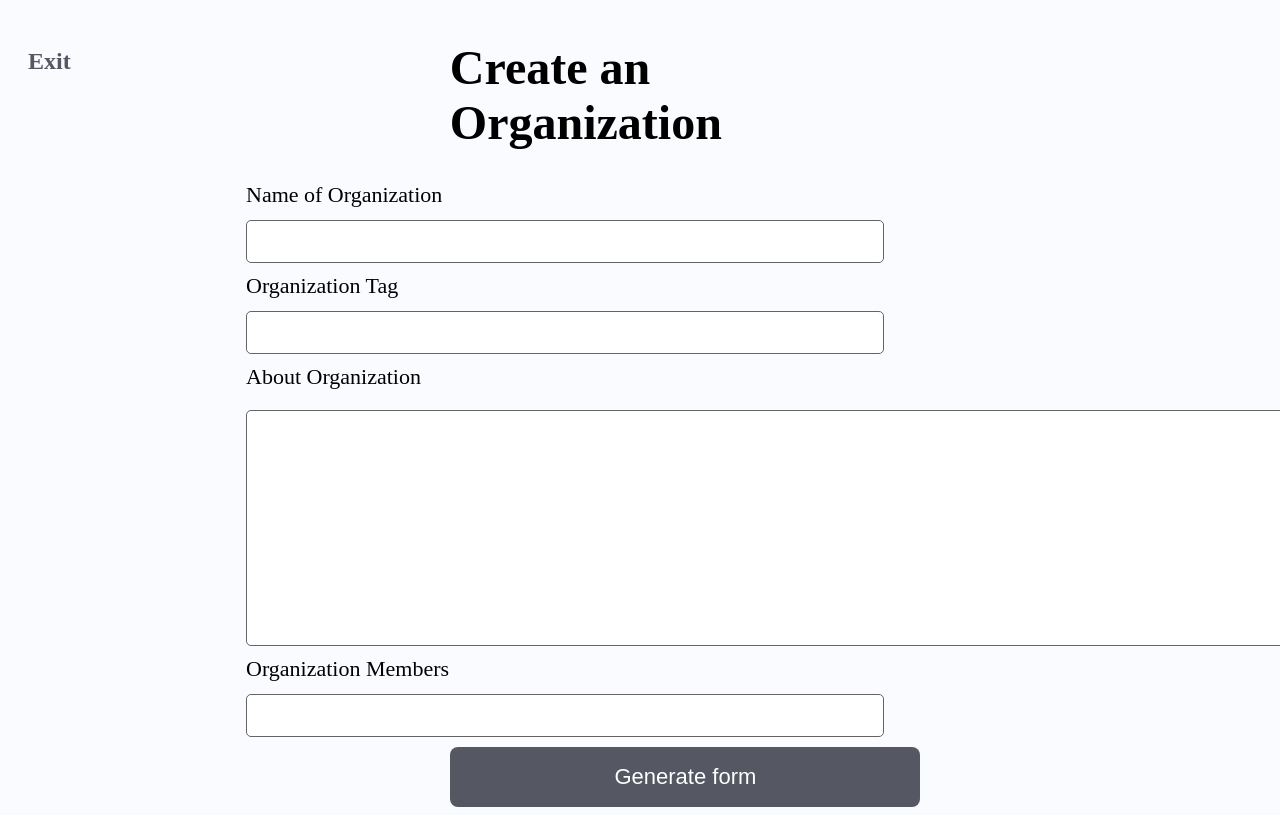
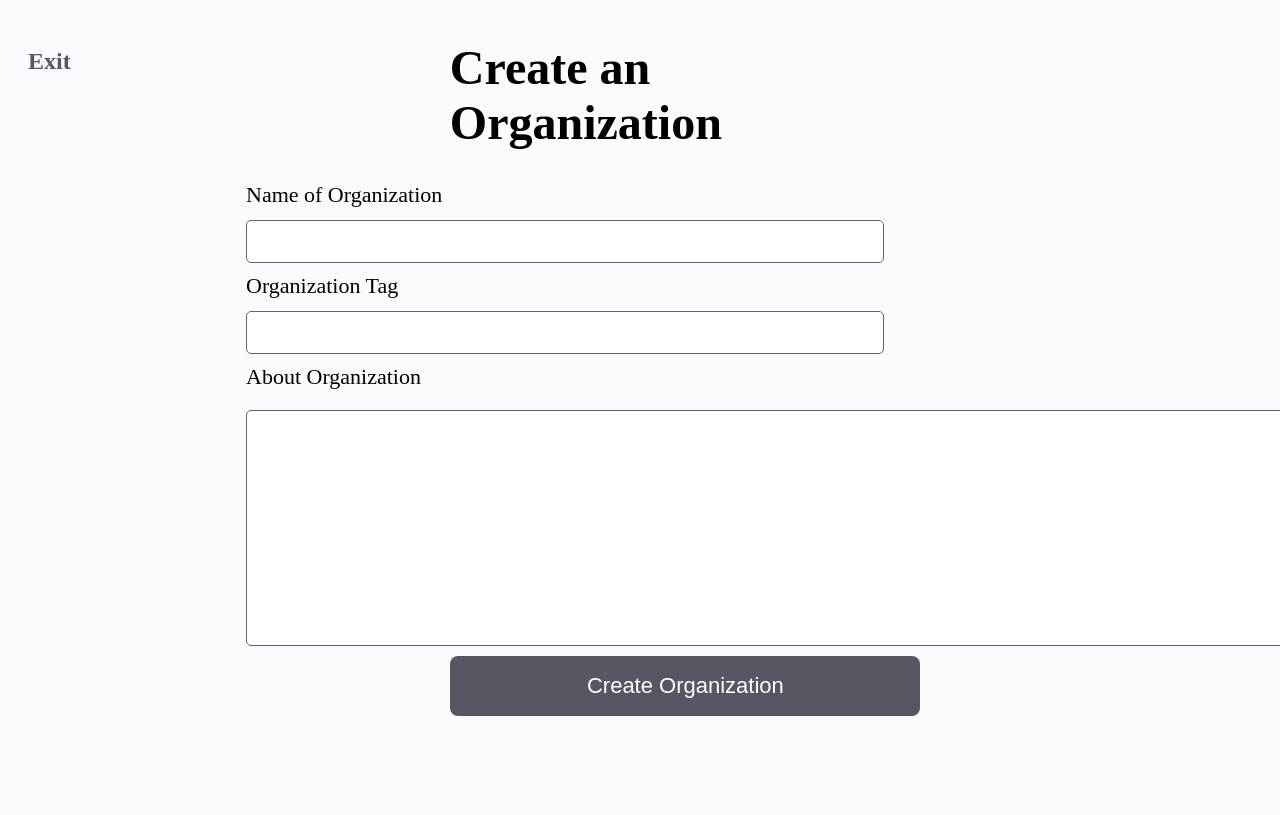
Before and after one commit to SeniorDesign2023/BusinessRegistration, a Next.js app in the folder formfiller/: page /createorganization in a window 1280 px wide. Shown: the top 815 px of the page. Built offline with nearby package versions, Linux system fonts and the light colour scheme.

Commit message:
edited create org page slightly

```diff
--- a/formfiller/app/Organizations/CreateOrganization.js
+++ b/formfiller/app/Organizations/CreateOrganization.js
@@ -67,7 +67,7 @@ export default function CreateOrganization() {
                 />
             </label>
 
-            <label>
+            {/* <label>
                 Organization Members
                 <input className='org-name'
                     type="text"
@@ -75,9 +75,9 @@ export default function CreateOrganization() {
                     onChange={e => setOrganizationMembers(e.target.value)}
                     //required
                 />
-            </label>
+            </label> */}
 
-            <input type="submit" value="Generate form" className='submit' />
+            <input type="submit" value="Create Organization" className='submit' />
         </form>
         </div>
     );
```
